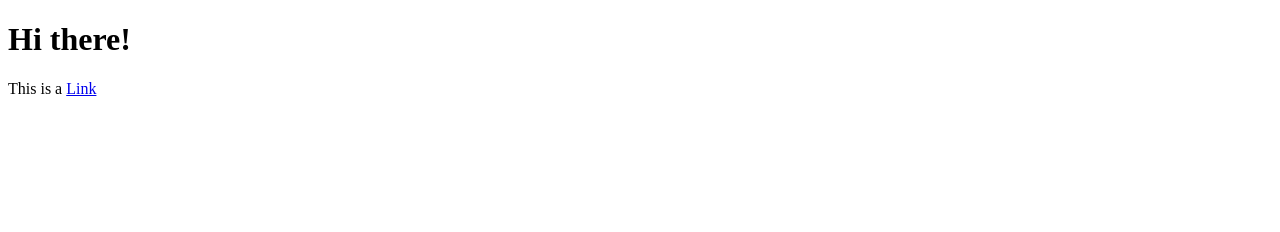
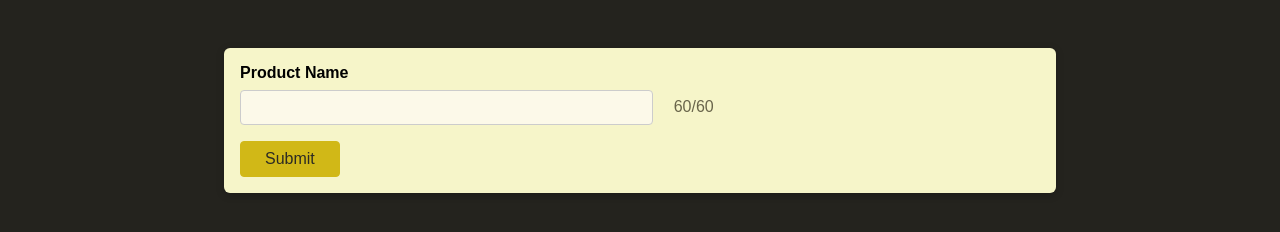
Before and after one commit to vladimirquezadaorozco/Javascript-Practice, a plain HTML site: page index.html in a window 1280 px wide. Drawn offline with Linux system fonts and the light colour scheme.

Commit message:
Practice Continued

```diff
--- a/app.js
+++ b/app.js
@@ -1 +1,16 @@
-console.dir(document)
+//Access to Input Field
+let productNameInputElement = document.getElementById('product-name')
+let maxAllowedChars = productNameInputElement.maxLength
+
+let remainingChars = document.getElementById('remaining-chars')
+
+
+
+function updateRemainingChars(event) {
+    let enteredTextLength = event.target.value.length
+    let remainingCharacters = maxAllowedChars - enteredTextLength
+
+    remainingChars.textContent = remainingCharacters
+}
+
+productNameInputElement.addEventListener('input', updateRemainingChars)
--- a/index.html
+++ b/index.html
@@ -5,15 +5,21 @@
     <meta charset="UTF-8">
     <meta name="viewport" content="width=device-width, initial-scale=1.0">
     <title>Advanced Javascript</title>
-    <script src="/app.js"></script>
+    <link rel="stylesheet" href="/styles.css">
+    <script src="/app.js" defer></script>
 </head>
 
 <body>
-    <h1>Hi there!</h1>
-    <p>
-        This is a <a href="#">Link</a>
-    </p>
-
+    <form>
+        <div class="control">
+            <label for="product-name">Product Name</label>
+            <input type="text" id="product-name" maxlength="60">
+            <span id="charcount">
+                <span id="remaining-chars">60</span>/60
+            </span>
+        </div>
+        <button>Submit</button>
+    </form>
 </body>
 
 </html>
--- /dev/null
+++ b/styles.css
@@ -0,0 +1,68 @@
+body {
+    font-family: sans-serif;
+    background-color: rgb(36, 35, 30);
+}
+
+form {
+    margin: 3rem auto;
+    width: 90%;
+    max-width: 50rem;
+    box-shadow: 0 2px 8px rgba(0, 0, 0, 0.2);
+    border-radius: 6px;
+    padding: 1rem;
+    background-color: rgb(246, 245, 201);
+}
+
+.control {
+    margin-bottom: 1rem;
+}
+
+label {
+    display: block;
+    font-weight: bold;
+    margin-bottom: 0.5rem;
+}
+
+input {
+    font: inherit;
+    font-size: 1.15rem;
+    padding: 0.35rem;
+    border: 1px solid rgb(204, 204, 204);
+    background-color: rgb(252, 249, 233);
+    color: rgb(53, 51, 39);
+    width: 25rem;
+    border-radius: 4px;
+    margin-right: 1rem;
+    vertical-align: middle;
+}
+
+input:focus {
+    background-color: rgb(253, 245, 196);
+}
+
+button {
+    font: inherit;
+    background-color: rgb(209, 184, 23);
+    border: 1px solid rgb(209, 184, 23);
+    color: rgb(44, 43, 36);
+    border-radius: 4px;
+    padding: 0.5rem 1.5rem;
+    cursor: pointer;
+}
+
+button:hover {
+    background-color: rgb(209, 197, 23);
+    border-color: rgb(209, 197, 23);
+}
+
+#charcount {
+    color: rgb(105, 101, 75);
+}
+
+input.warning {
+    background-color: rgb(248, 191, 145);
+}
+
+#remaining-chars.warning {
+    color: rgb(211, 109, 26);
+}
```
Also changed, not shown: exercise.js (added, +36 -0 lines), old-app-2.js (added, +16 -0 lines), old-app.js (added, +33 -0 lines).
